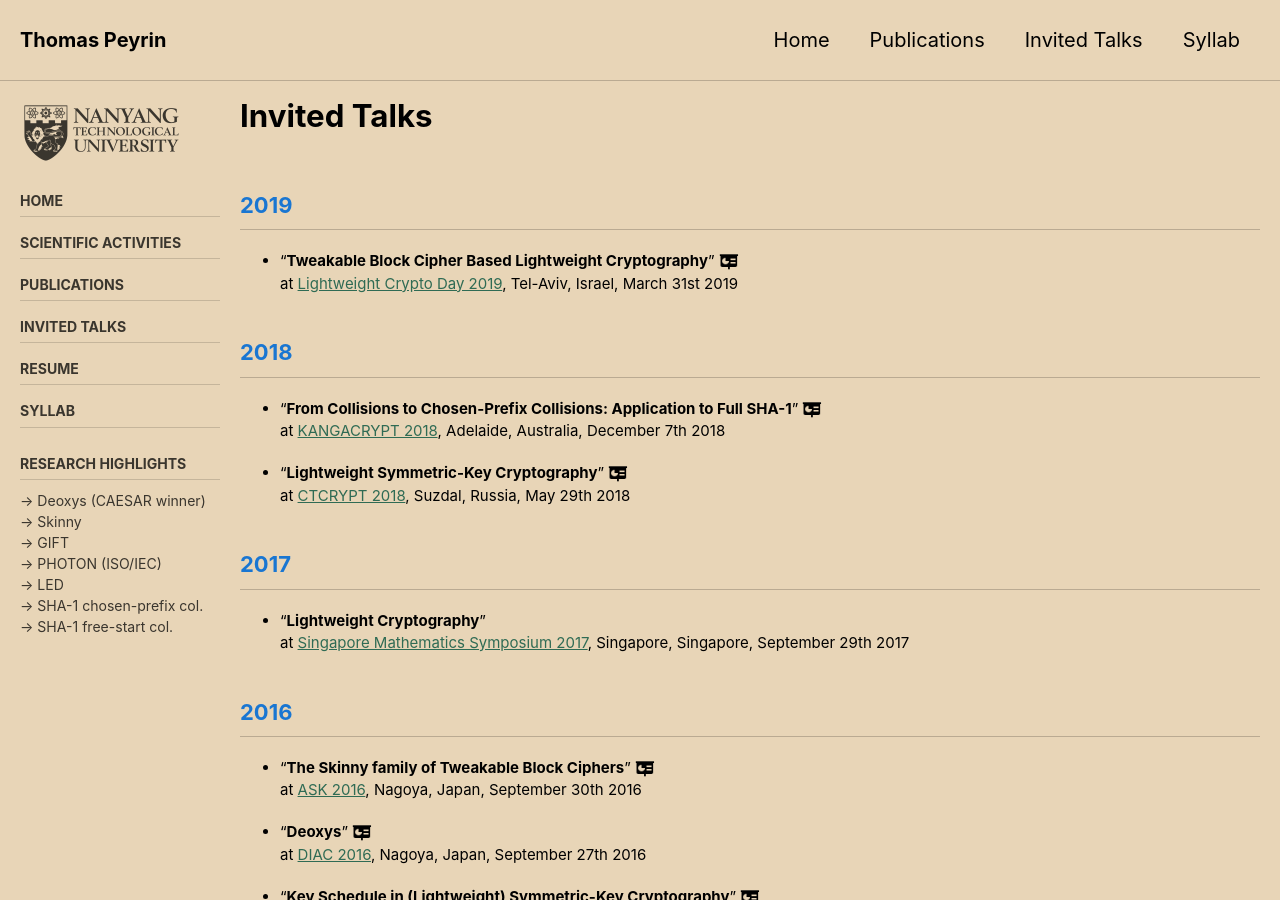
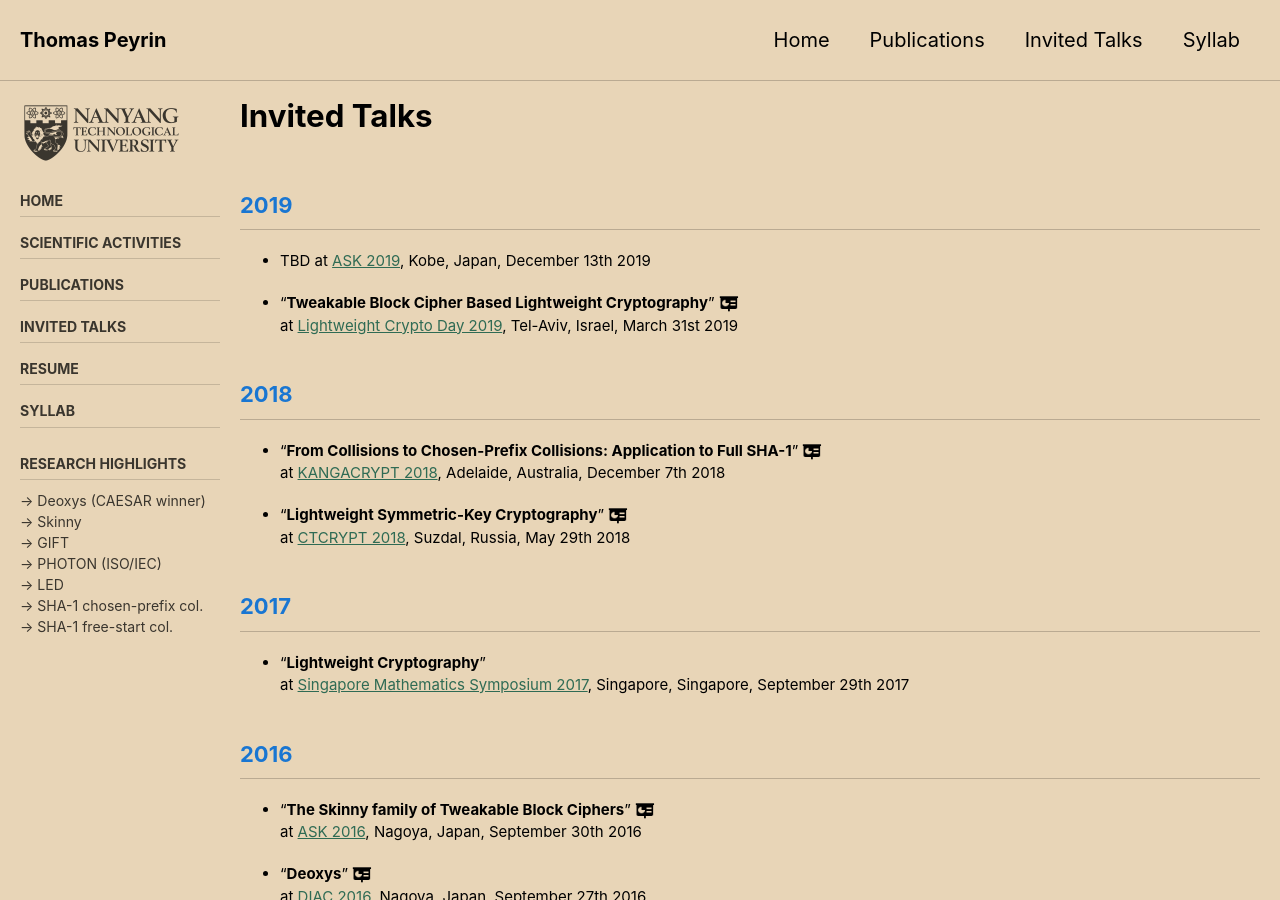
Before and after one commit to thomaspeyrin/web, a Jekyll site: the page built from invited.md, in a window 1280 px wide and 900 px high. Built offline with Jekyll 4.4.1, drawn with Linux system fonts in a browser that asks for light colours; cached includes are drawn as plain includes; nearby versions of some CDN libraries; our own code applies the rules of GitHub Pages for plain Markdown files.

Commit message:
Update invited.md

```diff
--- a/invited.md
+++ b/invited.md
@@ -15,6 +15,8 @@ sidebar:
 # Invited Talks
 
 ## 2019
+
+- TBD at [ASK 2019](https://askworkshop.github.io/ask2019/), Kobe, Japan, December 13th 2019
 
 - "**Tweakable Block Cipher Based Lightweight Cryptography**"  [![](https://thomaspeyrin.github.io/web/assets/images/pres_icon_small.png "slides")](https://thomaspeyrin.github.io/web/assets/docs/invited/LCD2019_slides.pdf)
 at [Lightweight Crypto Day 2019](http://www.cs.haifa.ac.il/~orrd/LWD/), Tel-Aviv, Israel, March 31st 2019
```
